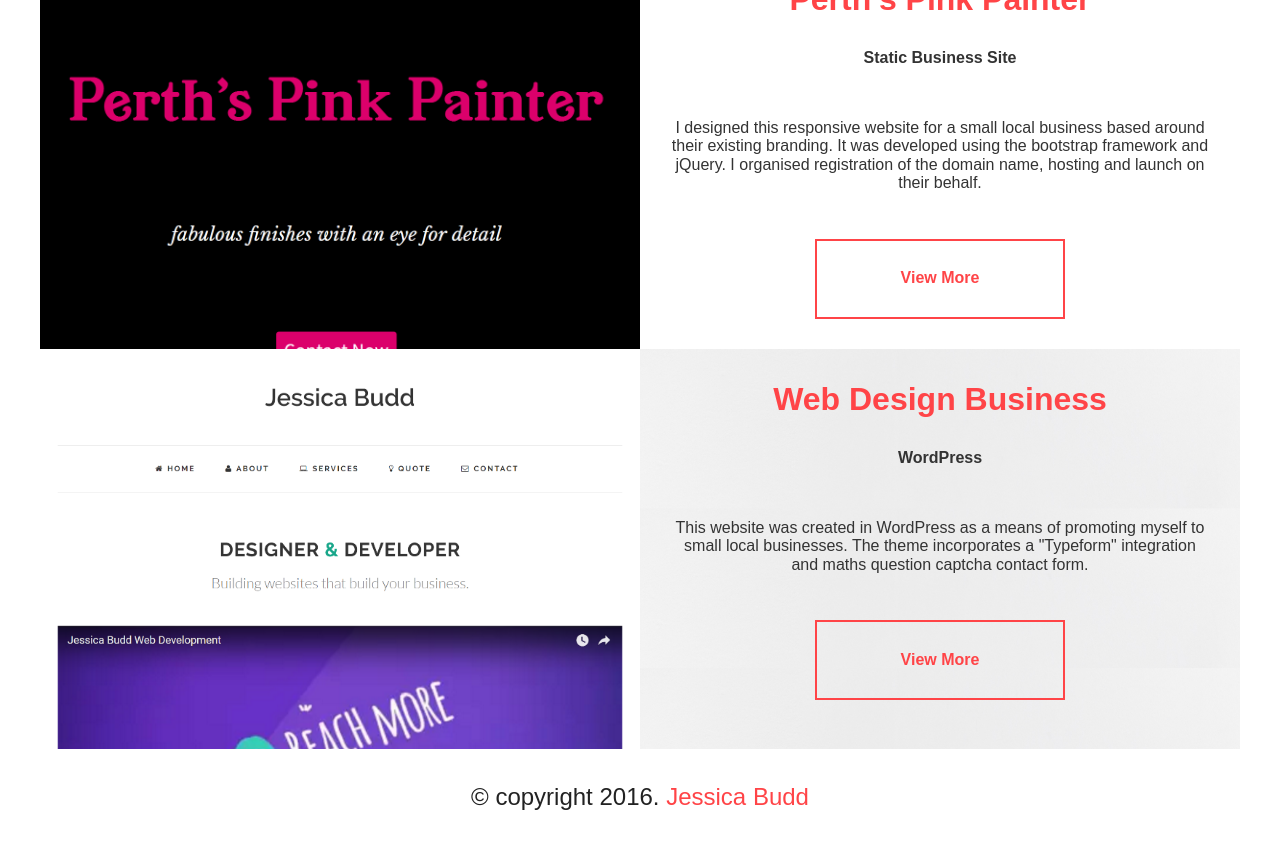
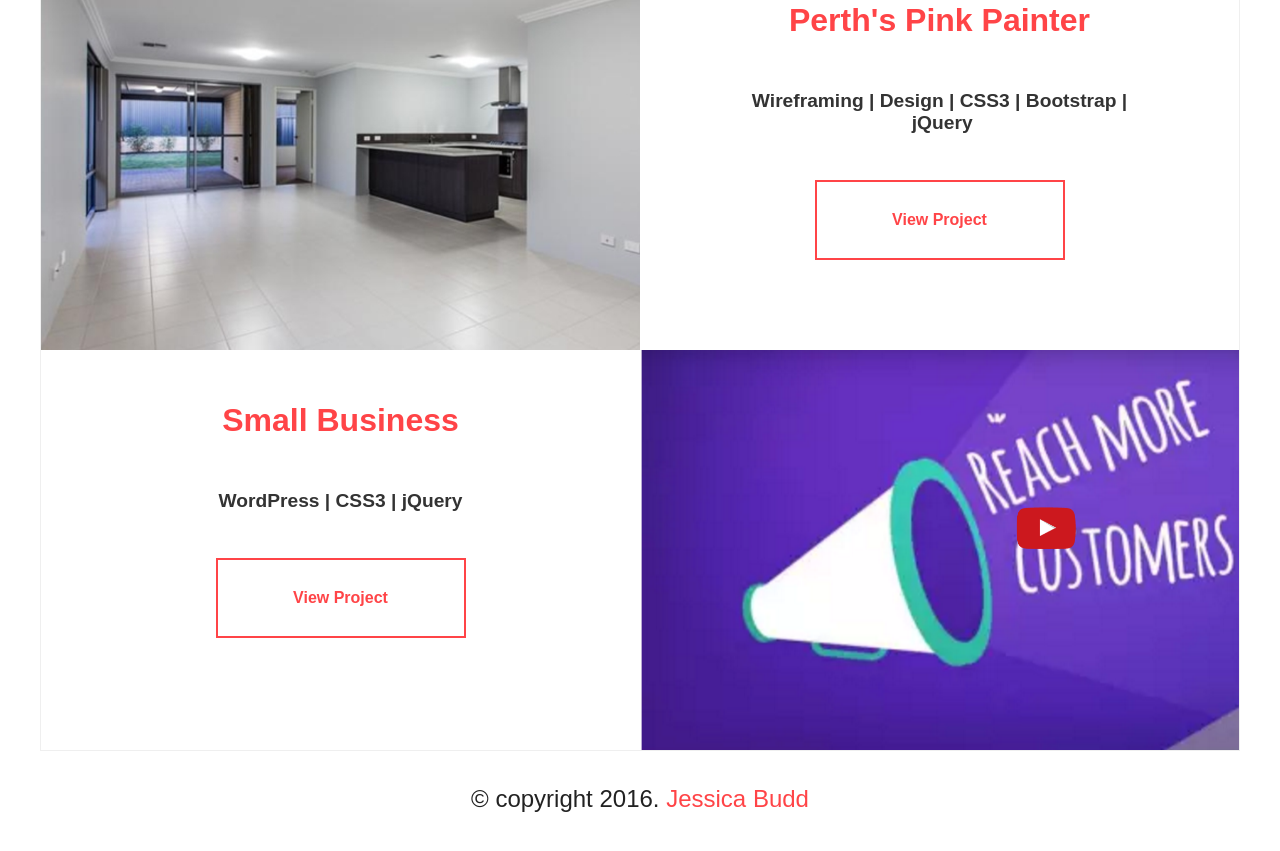
Before and after one commit to jessbudd/jessbudd.github.io, a PHP site: page /projects.html in a window 1280 px wide. Shown: the part 1151-2002 px from the top of the page. Run offline with PHP 8.4, Linux system fonts and the light colour scheme; some libraries are stand-ins or nearby versions.

Commit message:
large screen projects page

```diff
--- a/projects.html
+++ b/projects.html
@@ -95,13 +95,12 @@
         <!-- 30th Anniversary Fair -->
         <div class="row">
             <div class="screenshot">
-                <img src="images/SS-FCF.png" alt="">
+                <img src="images/FCF.jpg" alt="">
             </div>
             <div class="text-box">
                 <h3>30th Anniversary Fair</h3>
-                <h4>Custom Wordpress Theme</h4>
-                <p>I designed all print and web marketing for a local Primary School's 30th Anniversary Fair. A child theme was customised under the Genesis framework which involved basic php, hooks, CSS, jQuery and javascript. A mailchimp newsletter was created and integrated.</p>
-                <button class="project-link"><a href="http://forestcrescentfair.com" target="_blank">View More</a></button>
+                <h4>Custom Wordpress Theme | Graphic&nbsp;Design&nbsp;|&nbsp;Marketing </h4>
+                <button class="project-link"><a href="http://forestcrescentfair.com" target="_blank">View Project</a></button>
             </div>
         </div>
 
@@ -109,12 +108,12 @@
         <div class="row">
             <div class="text-box">
                 <h3>Lorelei Jayne</h3>
-                <h4>Redesign and E-commerce</h4>
-                <p>This project involved converting a static website into a dynamic custom Wordpress theme.</p>
-                <button class="project-link"><a href="http://loreleijayne.com" target="blank">View More</a></button>
+                <h4>Redesign | E-Commerce | Wordpress&nbsp;|&nbsp;CSS3</h4>
+
+                <button class="project-link"><a href="http://loreleijayne.com" target="blank">View Project</a></button>
             </div>
-                        <div class="screenshot">
-                <img src="images/SS-LJ-Main.png" alt="Lorelei Jayne Website Screenshot" width="100px">
+            <div class="screenshot">
+                <img src="images/LJ4.jpg" alt="Lorelei Jayne Website Screenshot">
             </div>
 
         </div><!--row-->
@@ -123,27 +122,27 @@
         <!-- Perth's Pink Painter -->
         <div class="row">
             <div class="screenshot">
-                <img src="images/SS-PPP.png" alt="">
+                <img src="images/PP.png" alt="">
             </div>
             <div class="text-box alt">
                 <h3>Perth's Pink Painter</h3>
-                <h4>Static Business Site </h4>
-                <p>I designed this responsive website for a small local business based around their existing branding. It was developed using the bootstrap framework and jQuery. I organised registration of the domain name, hosting and launch on their behalf. </p>
-                <button class="project-link"><a href="http://www.perthspinkpainter.com.au" target="_blank">View More</a></button>
+                <h4>Wireframing | Design | CSS3 | Bootstrap&nbsp;|&nbsp;jQuery</h4>
+
+                <button class="project-link"><a href="http://www.perthspinkpainter.com.au" target="_blank">View Project</a></button>
             </div>
         </div><!-- /.row -->
 
 
         <!-- Freelance Business Page -->
-        <div class="row">
+    <div class="row">
+            <div class="text-box">
+                <h3>Small Business</h3>
+                <h4>WordPress | CSS3 | jQuery</h4>
+
+                 <button class="project-link"><a href="http://jessica-budd.com" target="blank">View Project</a></button>
+            </div>
             <div  class="screenshot">
-                <img src="images/SS-JB.png" alt="">
-            </div>
-            <div class="text-box">
-                <h3>Web Design Business</h3>
-                <h4>WordPress</h4>
-                <p>This website was created in WordPress as a means of promoting myself to small local businesses. The theme incorporates a "Typeform" integration and maths question captcha contact form. </p>
-                 <button class="project-link"><a href="http://jessica-budd.com" target="blank">View More</a></button>
+                <img src="images/JB2.png" alt="">
             </div>
         </div><!-- /.row -->
 
@@ -162,3 +161,13 @@
 </body>
 
 </html>
+
+
+
+<!--  <p>I designed all print and web marketing for a local Primary School's 30th Anniversary Fair. A child theme was customised under the Genesis framework which involved basic php, hooks, CSS, jQuery and javascript. A mailchimp newsletter was created and integrated.</p>
+
+                 <p>This website was created in WordPress as a means of promoting myself to small local businesses. The theme incorporates a "Typeform" integration and maths question captcha contact form. </p>
+
+                                 <p>I designed this responsive website for a small local business based around their existing branding. It was developed using the bootstrap framework and jQuery. I organised registration of the domain name, hosting and launch on their behalf. </p>
+
+                                                 <p>This project involved converting a static website into a dynamic custom Wordpress theme.</p> -->
--- a/style.css
+++ b/style.css
@@ -167,7 +167,11 @@ a:focus {
 
 .container-projects {
 	padding: 80px 0 0px 0;
-
+	background-image: url("images/bg-plain.jpg");
+	background-repeat:repeat;
+	background-size: 100%;
+	background-position: top left;
+	border: solid 1px #efefef;
 }
 .projects-head {
 	padding:50px 0;
@@ -175,24 +179,23 @@ a:focus {
 h3 {
 	font-size: 2em;
 	color: #ff4447;
+	padding-top:20px;
 }
 h4 {
-
-}
-.text-box p {
-		padding:5%;
+	font-size: 1.2em;
+	padding:20px 15%;
 }
 .tag {
 	padding-bottom: 30px;
 }
 .screenshot {
-	width:100%;
+/*	width: 100%*/
 	height: 400px;
 	float:left;
 	overflow: hidden;
 }
 img {
-	width: 100%;
+	height: 400px;
 }
 .text-box {
 	width: 100%;
@@ -200,15 +203,11 @@ img {
 	float:left;
 	margin: 0 0 ;
 	text-align: center;
-		background-image: url("images/bg-plain.jpg");
-	background-repeat:repeat;
-	background-size: 100%;
-	background-position: top left;
+	background: #fff;
 }
 /*Alternate colour for project background*/
 .alt {
 	background: #fff;
-
 }
 button {
  	display: inline;
@@ -226,7 +225,7 @@ button {
 	border: #ff4447 2px solid;
 }
 .project-link a {
-	padding:50px 76px;
+	padding:50px 69px;
 }
 .project-link:hover,
 .project-link:active {
@@ -235,7 +234,7 @@ button {
 	border:#ffa6a7 2px solid;
 }
 
-@media screen and (min-width: 970px) {
+@media screen and (min-width: 600px) {
 .screenshot {
 	width:50%;
 	float:left;
```
Also changed, not shown: images/FCF.jpg (added), images/JB2.png (added), images/LJ.jpg (added), images/LJ2.jpg (added), images/LJ3.jpg (added), images/LJ4.jpg (added), images/PP.png (added), images/PPP.png (added).
